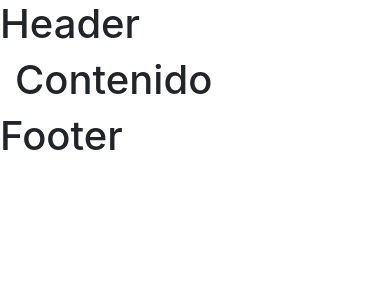
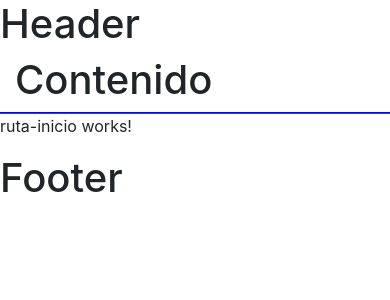
Before and after one commit to AndresSal/TWJS-rutas, an Angular app in the folder Rutas-Angular/: page /#/inicio in a window 390 px wide. Shown: the top 300 px of the page. Built offline with nearby package versions, Linux system fonts and the light colour scheme.

Commit message:
incluir el router-outlet
router-outlet permite renderizar las rutas en la aplicación

```diff
--- a/Rutas-Angular/src/app/app.component.html
+++ b/Rutas-Angular/src/app/app.component.html
@@ -1,6 +1,11 @@
 <h1>Header</h1>
 <div class="container">
   <h1>Contenido</h1>
+  <div class="row">
+    <div class="col-sm-6" style="background-color: blue"></div>
+    <div class="col-sm-6" style="background-color: red"></div>
 
+      <router-outlet></router-outlet>
+  </div>
   </div>
 <h1>Footer</h1>
```
